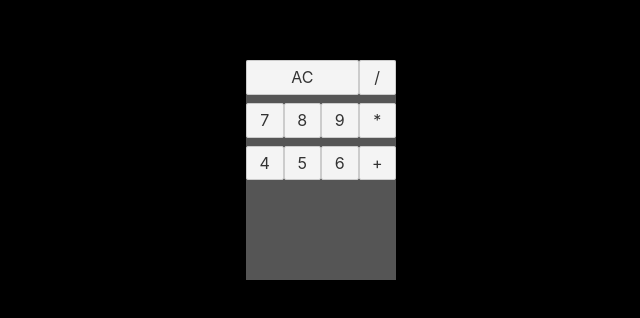
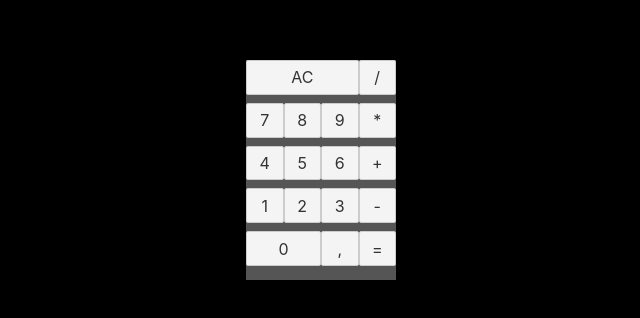
Before and after one commit to ThiagoMassenoMaciel/Svelte, a Svelte app in the folder exemplo_simples/: page / in a window 1280 px wide. Shown: the part 238-556 px from the top of the page, without its empty margins (319-959 px from the left). Built offline with nearby package versions, Linux system fonts and the light colour scheme.

Commit message:
Componente Botão #02

```diff
--- a/exemplo_simples/src/components/Botao.svelte
+++ b/exemplo_simples/src/components/Botao.svelte
@@ -1,9 +1,10 @@
 <script lang="ts">
   export let texto : string
   export let triplo : boolean = false
+  export let duplo  : boolean = false
 </script>
 
-<button class= "botao" class:triplo > <!--  class:triplo= {triplo} -->
+<button class= "botao" class:triplo class:duplo> <!--  class:triplo= {triplo} -->
   {texto}
 </button>
 
@@ -13,6 +14,9 @@
     flex-basis: 25%;
   }
 
+  .duplo{
+    flex-basis: 50%;
+  }
   .triplo{
     flex-basis: 75%;
   }
--- a/exemplo_simples/src/components/Calculadora.svelte
+++ b/exemplo_simples/src/components/Calculadora.svelte
@@ -23,6 +23,18 @@
     <Botao texto = "+"/>
   </Linha>
 
+  <Linha>
+    <Botao texto = "1"/>
+    <Botao texto = "2"/>
+    <Botao texto = "3"/>
+    <Botao texto = "-"/>
+  </Linha>
+
+  <Linha>
+    <Botao duplo texto = "0"/>
+    <Botao texto = ","/>
+    <Botao texto = "="/>
+  </Linha>
 </div>
 
 <style>
```
Also changed, not shown: 2 other files (tests, documents, lock files or other folders).
